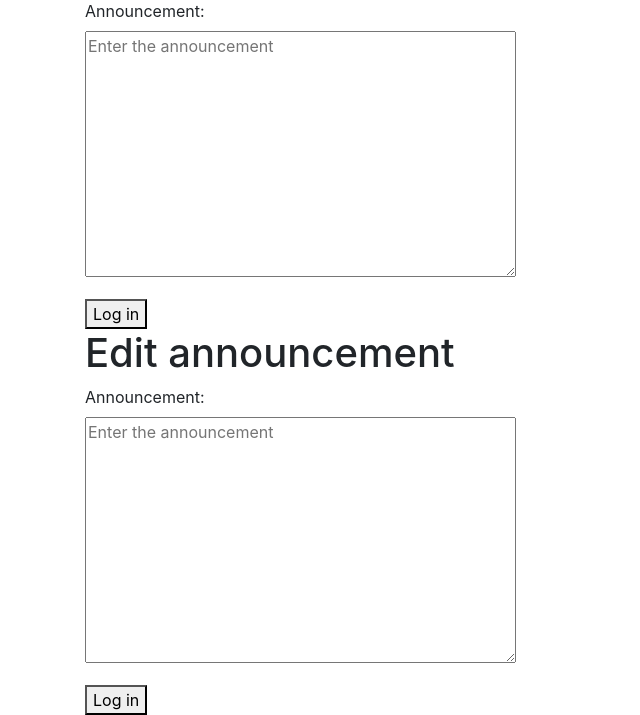
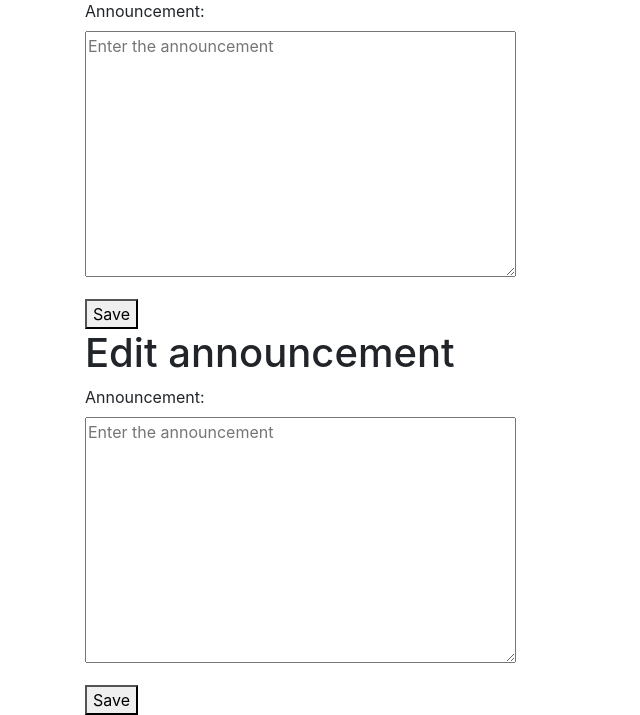
Before and after one commit to irinakulinich3712/english_for_kids, a Django app: page /announcements/ in a window 1280 px wide. Shown: the part 153-868 px from the top of the page, without its empty margins (0-640 px from the left). Run offline with Django 3.2, Linux system fonts and the light colour scheme; data that the repository does not hold is empty; some libraries are stand-ins or nearby versions.

Commit message:
Update announcements.html

```diff
--- a/english_courses/main/templates/main/announcements.html
+++ b/english_courses/main/templates/main/announcements.html
@@ -30,7 +30,7 @@
       {% endfor %}
     </p>
   {% endfor %}
-    <button type="submit">Log in</button>
+    <button type="submit">Save</button>
 </form>
 
 <h1>Edit announcement</h1>
@@ -48,7 +48,7 @@
       {% endfor %}
     </p>
   {% endfor %}
-    <button type="submit">Log in</button>
+    <button type="submit">Save</button>
 </form>
 
 
```
